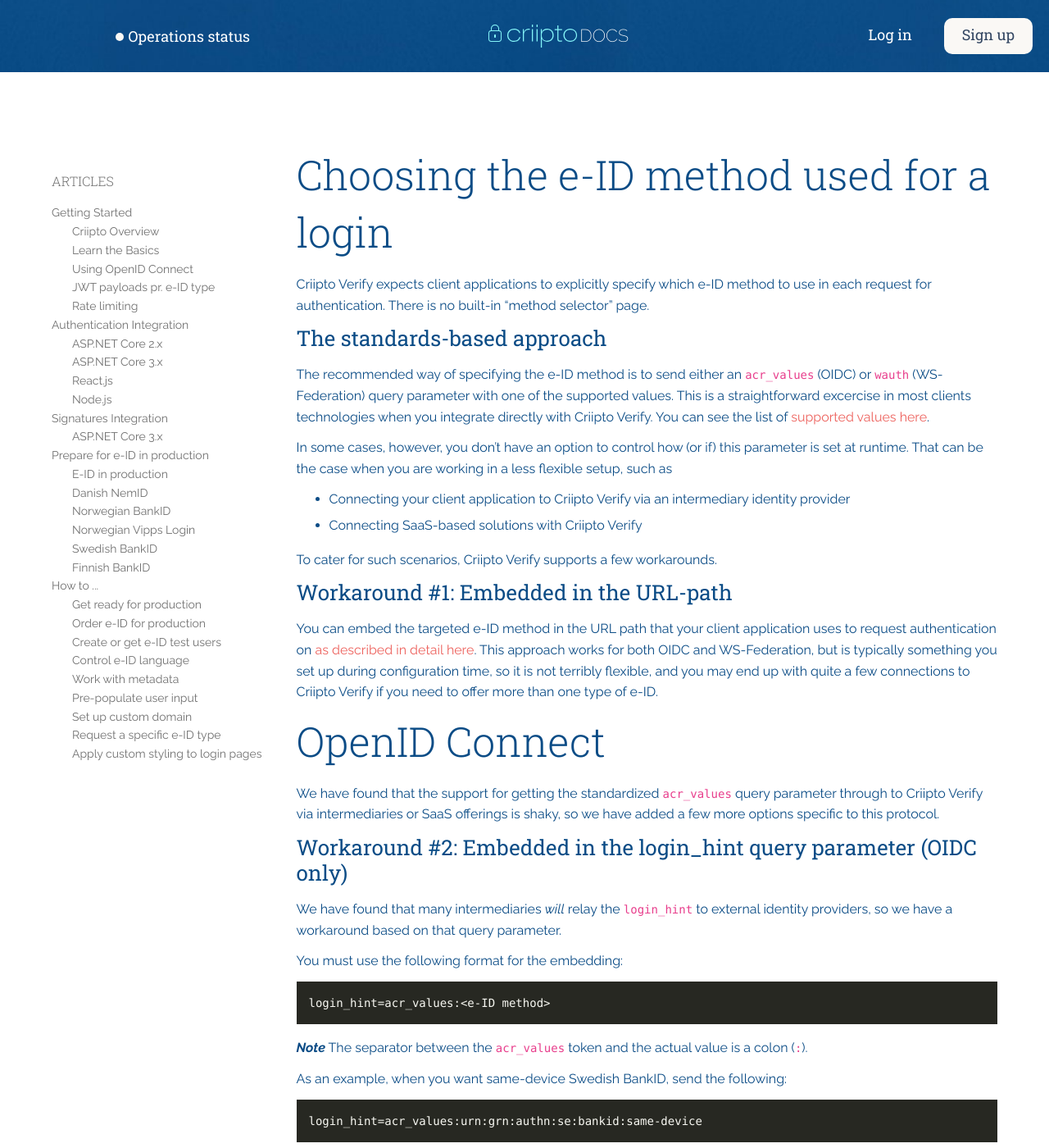
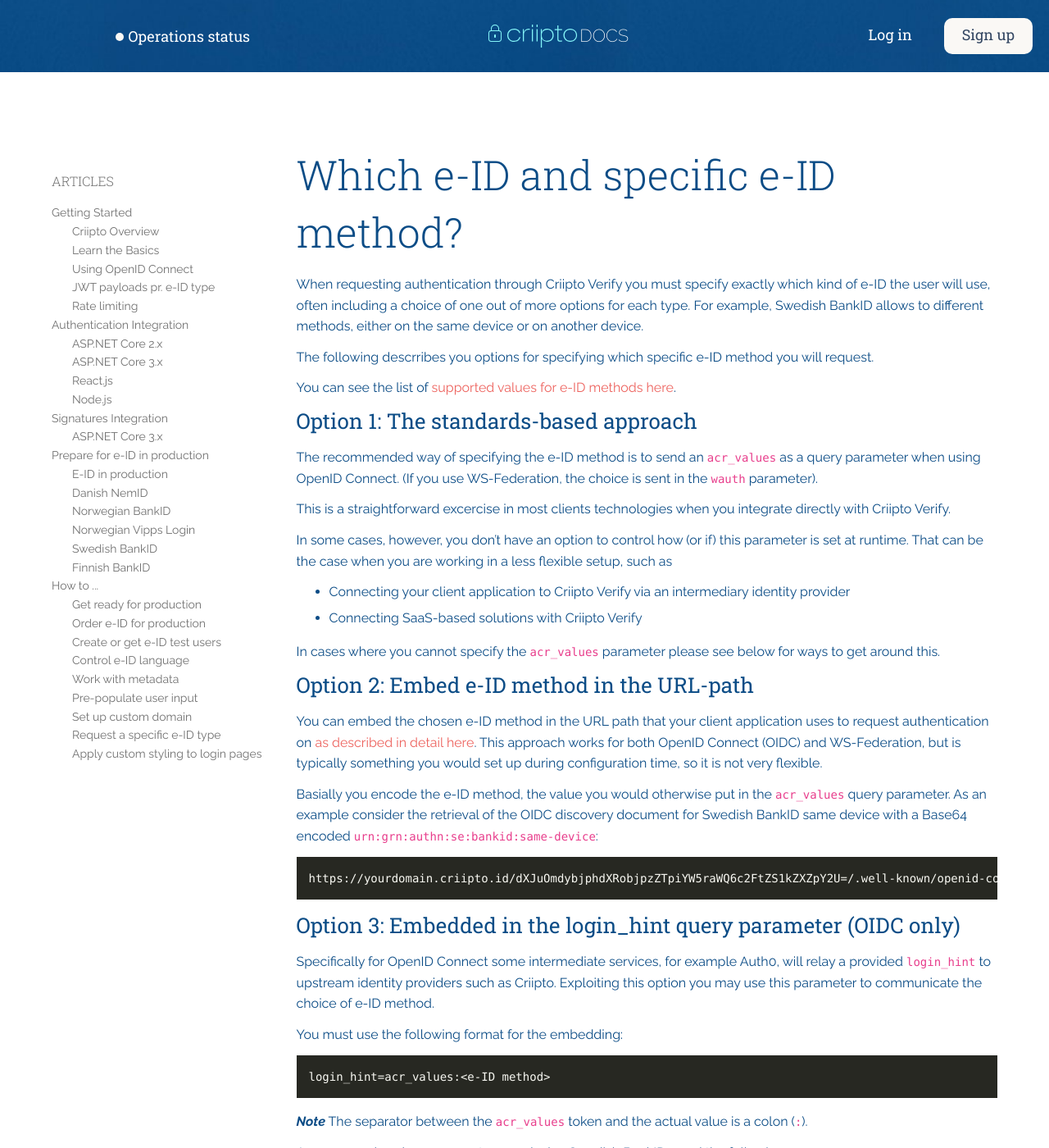
Before and after one commit to criipto/docs-old, a Jekyll site: the page built from how-to/choose-eid-method.md, in a window 1280 px wide and 1400 px high. Shown: the whole window at 82% size. Built offline with Jekyll 4.4.1, drawn with Linux system fonts in a browser that asks for light colours; some web fonts are replaced; some of the changed text lies outside the part shown.

Commit message:
Updated and structured a bit

````diff
--- a/how-to/choose-eid-method.md
+++ b/how-to/choose-eid-method.md
@@ -4,26 +4,39 @@
 description: How to specify which e-ID method to use for a login flow
 ---
 
-# Choosing the e-ID method used for a login
-Criipto Verify expects client applications to explicitly specify which e-ID method to use in each request for authentication. There is no built-in "method selector" page.
+# Which e-ID and specific e-ID method?
 
-## The standards-based approach
-The recommended way of specifying the e-ID method is to send either an `acr_values` (OIDC) or `wauth` (WS-Federation) query parameter with one of the supported values. This is a straightforward excercise in most clients technologies when you integrate directly with Criipto Verify. You can see the list of [supported values here](/how-to/acr_values).
+When requesting authentication through Criipto Verify you must specify exactly which kind of e-ID the user will use, often including
+a choice of one out of more options for each type. For example, Swedish BankID allows to different methods, either on the same device
+or on another device.
+
+The following descrribes you options for specifying which specific e-ID method you will request.
+
+You can see the list of [supported values for e-ID methods here](/how-to/acr-values/).
+
+## Option 1: The standards-based approach
+
+The recommended way of specifying the e-ID method is to send an `acr_values` as a query parameter when using OpenID Connect.  (If you  use WS-Federation, the choice is sent in the  `wauth` parameter).
+
+This is a straightforward excercise in most clients technologies when you integrate directly with Criipto Verify.
 
 In some cases, however, you don't have an option to control how (or if) this parameter is set at runtime. That can be the case when you are working in a less flexible setup, such as
  - Connecting your client application to Criipto Verify via an intermediary identity provider
  - Connecting SaaS-based solutions with Criipto Verify
 
-To cater for such scenarios, Criipto Verify supports a few workarounds.
+In cases where you cannot specify the `acr_values` parameter please see below for ways to get around this.
 
-## Workaround #1: Embedded in the URL-path
-You can embed the targeted e-ID method in the URL path that your client application uses to request authentication on [as described in detail here](/how-to/work-with-metadata). This approach works for both OIDC and WS-Federation, but is typically something you set up during configuration time, so it is not terribly flexible, and you may end up with quite a few connections to Criipto Verify if you need to offer more than one type of e-ID.
+## Option 2: Embed e-ID method in the URL-path
 
-# OpenID Connect
-We have found that the support for getting the standardized `acr_values` query parameter through to Criipto Verify via intermediaries or SaaS offerings is shaky, so we have added a few more options specific to this protocol.
+You can embed the chosen e-ID method in the URL path that your client application uses to request authentication on [as described in detail here](/how-to/work-with-metadata). This approach works for both OpenID Connect (OIDC) and WS-Federation, but is typically something you would set up during configuration time, so it is not very flexible.
 
-## Workaround #2: Embedded in the login_hint query parameter (OIDC only)
-We have found that many intermediaries _will_ relay the `login_hint` to external identity providers, so we have a workaround based on that query parameter.
+Basially you encode the e-ID method, the value you would otherwise put in the `acr_values` query parameter. As an example consider the retrieval of the OIDC discovery document for Swedish BankID same device with a Base64 encoded `urn:grn:authn:se:bankid:same-device`:
+```
+https://yourdomain.criipto.id/dXJuOmdybjphdXRobjpzZTpiYW5raWQ6c2FtZS1kZXZpY2U=/.well-known/openid-configuration
+```
+
+## Option 3: Embedded in the login_hint query parameter (OIDC only)
+Specifically for OpenID Connect some intermediate services, for example Auth0, will relay a provided `login_hint` to upstream  identity providers such as Criipto. Exploiting this option you may use this parameter to communicate the choice of e-ID method.
 
 You must use the following format for the embedding:
 ```
@@ -38,19 +51,20 @@
 
 You can also use this workaround in conjunction with sending other [prefilled fields](/how-to/specify-prefilled-fields) in the `login_hint`.
 
-## Workaround #3: In a HTTP header (OIDC only)
+## Option 4: In a HTTP header (OIDC only)
 You can also send the targeted e-ID method in an `acr_values` HTTP request header:
 ```
 acr_values: <e-ID method>
 ```
 
-## Order of precedence for values sent via workarounds
-1. `login_hint` embedded
-2. HTTP header value
-3. URL-path embedded
+## Order of precedence
 
-# WS-Federation
-We have found that intermediaries tend to pass the `wauth` parameter value on to external identity providers, so we don't have any other workarounds for this protocol in place at the moment.
+Each of the above e-ID method options in order of precedence:
 
-# Existing workarounds not usable in your case?
-Drop us a message on support@criipto.com with a description of your scenario. We may be able to come up with yet another workaround to suit your needs.
+1. `acr_values` specifies the chosen e-ID method
+2. `login_hint` embeds the chosen e-ID method
+3. An HTTP header named `acr_values` contains the chosen e-ID method
+3. The URL-path contains an encoded e-ID method value
+
+## Can't make any of the options work for you?
+Drop us a message on <a href="support@criipto.com">support@criipto.com</a> with a description of your scenario if you are not able to make the above work for you.
````
